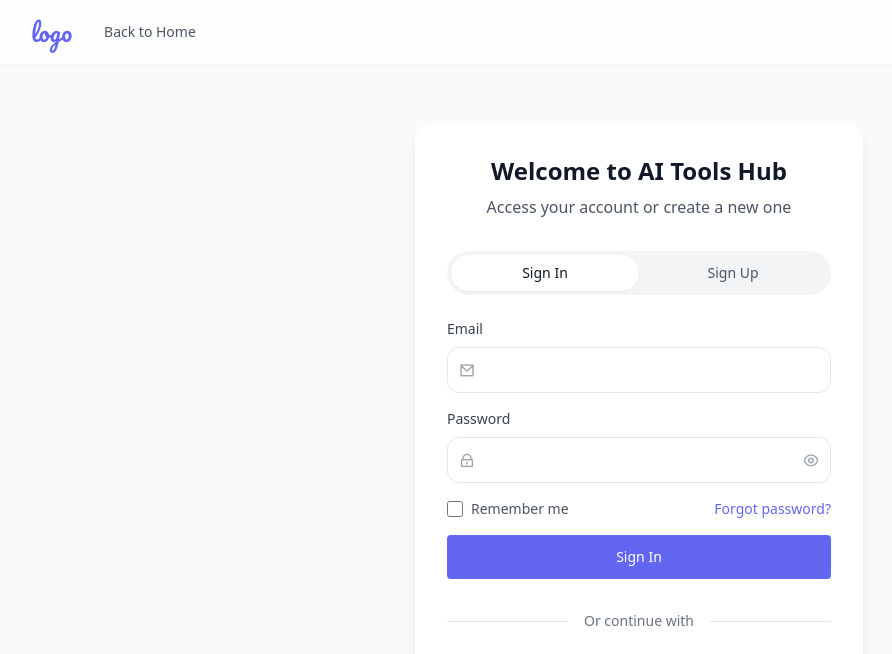
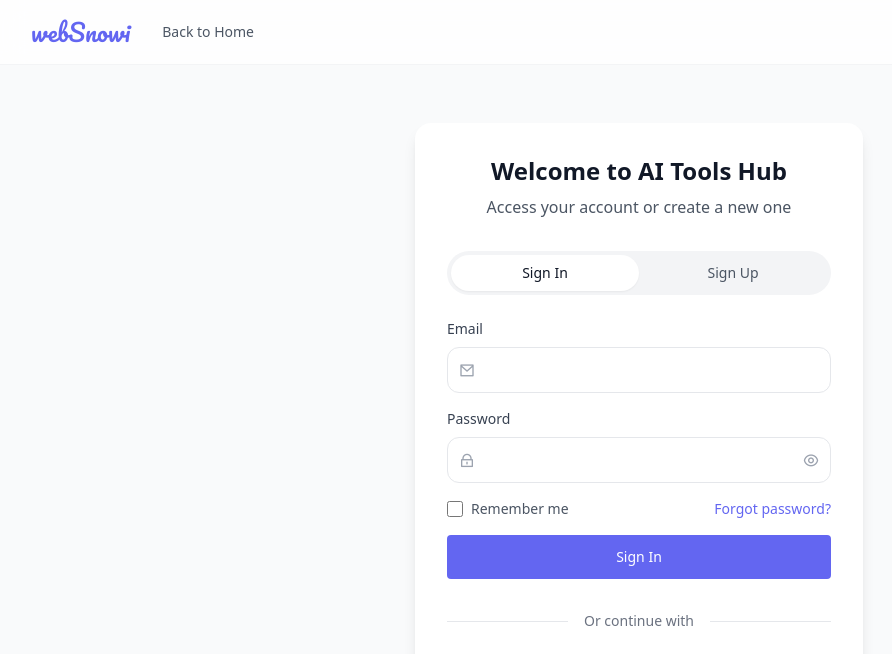
Before and after one commit to websnowi/websnowi, a plain HTML site: page sign-in.html in a window 1280 px wide. Shown: the top 654 px of the page, without its empty margins (1-893 px from the left). Drawn offline with nearby package versions, Linux system fonts and the light colour scheme.

Commit message:
sign-in.html

```diff
--- a/sign-in.html
+++ b/sign-in.html
@@ -45,7 +45,7 @@ box-shadow: 0 0 0 2px rgba(91, 33, 182, 0.2);
 <div class="max-w-7xl mx-auto px-4 sm:px-6 lg:px-8">
 <div class="flex justify-between h-16">
 <div class="flex items-center gap-8">
-<a href="https://readdy.ai/home/3b5bc2b9-4ae9-470b-9c4d-bb565d696381/a270a372-7fa4-454b-ace0-e83bf3173299" data-readdy="true" class="font-['Pacifico'] text-2xl text-primary">logo</a>
+<a href="https://readdy.ai/home/3b5bc2b9-4ae9-470b-9c4d-bb565d696381/a270a372-7fa4-454b-ace0-e83bf3173299" data-readdy="true" class="font-['Pacifico'] text-2xl text-primary">webSnowi</a>
 <a href="https://readdy.ai/home/3b5bc2b9-4ae9-470b-9c4d-bb565d696381/56ec414c-cbfe-4a1a-b939-6a6fc647a10e" data-readdy="true" class="text-sm text-gray-600 hover:text-gray-900">Back to Home</a>
 </div>
 </div>
```
